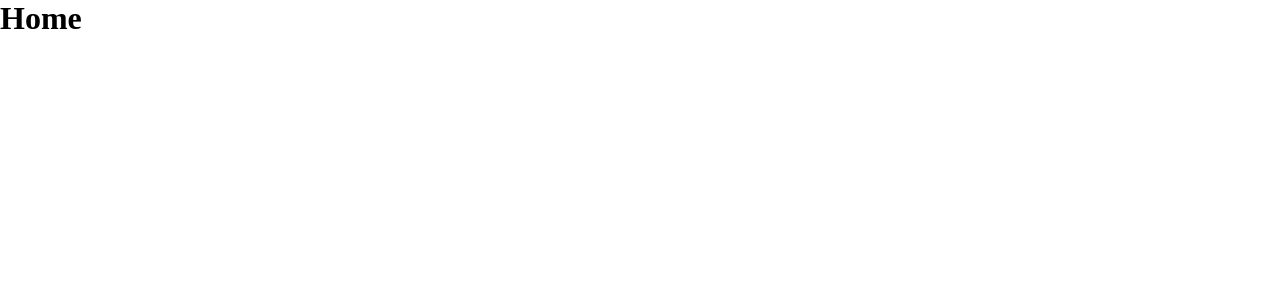
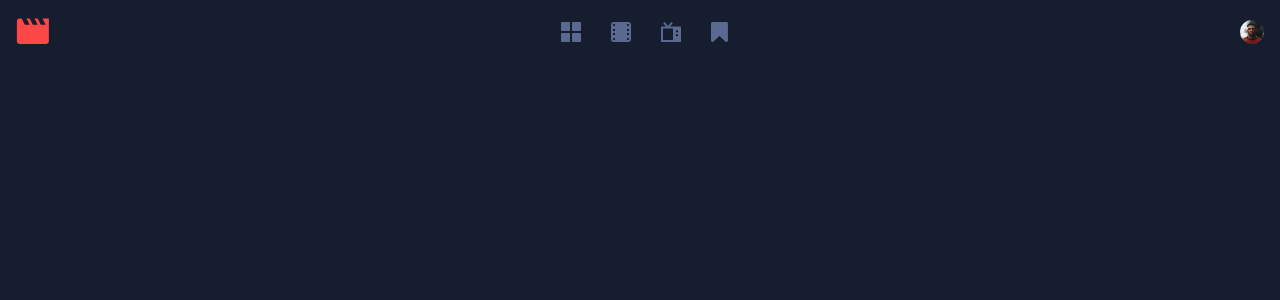
Before and after one commit to kuxala/entertainmen-web-app, a React (Vite) app: page / in a window 1280 px wide. Shown: the top 300 px of the page. Built offline with nearby package versions, Linux system fonts and the light colour scheme.

Commit message:
made navbar

```diff
--- a/package.json
+++ b/package.json
@@ -11,7 +11,8 @@
   },
   "dependencies": {
     "react": "^18.2.0",
-    "react-dom": "^18.2.0"
+    "react-dom": "^18.2.0",
+    "styled-components": "^6.1.8"
   },
   "devDependencies": {
     "@types/react": "^18.2.55",
--- a/src/App.tsx
+++ b/src/App.tsx
@@ -1,10 +1,11 @@
 import "./App.css";
 import Home from "./components/home/Home";
+import Navbar from "./components/navbar/Navbar";
 
 function App() {
   return (
     <>
-      <Home />
+      <Navbar />
     </>
   );
 }
--- /dev/null
+++ b/src/components/navbar/Navbar.css
@@ -0,0 +1,14 @@
+body{
+    background: var(--Semi-Dark-Blue, #161D2F);
+}
+nav{
+    display: flex;
+    align-items: center;
+    justify-content: space-between;
+    padding: 18px 16px;
+}
+
+.center-nav{
+    display: flex;
+    gap: 30px;
+}
--- /dev/null
+++ b/src/components/navbar/Navbar.tsx
@@ -0,0 +1,42 @@
+import "./Navbar.css";
+
+function Navbar() {
+  return (
+    <nav>
+      <div>
+        <img src="../../assets/logo.svg" className="movie-logo" />
+      </div>
+      <div className="center-nav">
+        <div>
+          <img src="../../assets/icon-nav-home.svg" className="icon-nav-home" />
+        </div>
+        <div>
+          <img
+            src="../../assets/icon-nav-movies.svg"
+            className="icon-nav-movies"
+          />
+        </div>
+        <div>
+          <img
+            src="../../assets/icon-nav-tv-series.svg"
+            className="icon-nav-tv"
+          />
+        </div>
+        <div>
+          <img
+            src="../../assets/icon-nav-bookmark.svg"
+            className="icon-nav-bookmark"
+          />
+        </div>
+      </div>
+      <div>
+        <img
+          src="../../assets/image-avatar.png"
+          width="24px"
+          className="avatar"
+        />
+      </div>
+    </nav>
+  );
+}
+export default Navbar;
```
Also changed, not shown: src/components/card/Card.css (added), src/components/card/Card.tsx (added), src/components/search/Search.tsx (added), 1 other file (tests, documents, lock files or other folders).
